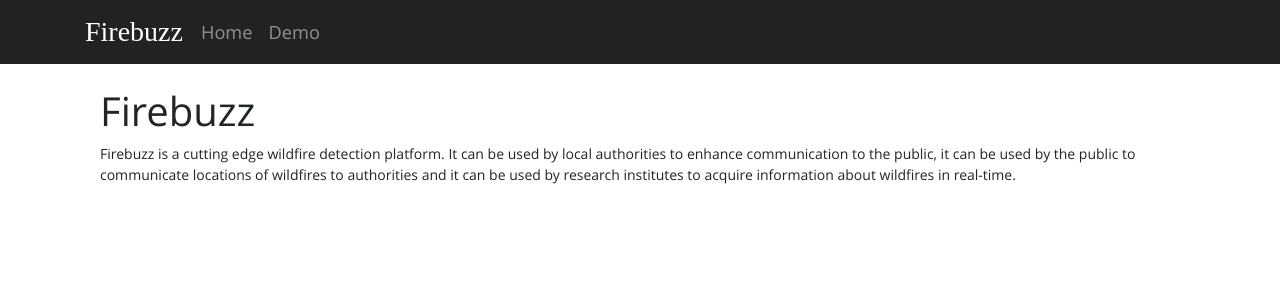
After one commit to rhbvkleef/Firebuzz, a Django app: template backend/templates/index.html in a window 1280 px wide. The commit adds this page. Shown: the top 300 px of the page. Run offline with Django 3.2, Linux system fonts and the light colour scheme; the template is opened without the code that fills it, so the values that code supplies are empty; style sheets or scripts are compiled from the project's sources; some libraries are stand-ins or nearby versions; some web fonts are replaced.

Commit message:
Added a homepage

```diff
--- a/backend/templates/base.html
+++ b/backend/templates/base.html
@@ -13,6 +13,9 @@
     <meta name="theme-color" content="#CB333B"/>
     <title>Firebuzz</title>
 
+    <link href="{% static "css/bootstrap.min.css" %}" rel="stylesheet">
+    <link href="{% static "css/lightbox.css" %}" rel="stylesheet">
+    <link href="{% static "css/all.min.css" %}" rel="stylesheet">
     {% block css %}
     {% endblock css %}
 
@@ -35,16 +38,14 @@
             <button class="navbar-toggler" type="button" data-toggle="collapse" data-target=".navbar-collapse" aria-controls="navbar-collapse" aria-expanded="false" aria-label="Toggle navigation">
                 <span class="navbar-toggler-icon"></span>
             </button>
-            <a class="navbar-brand" href="{{ home }}">
+            <a class="navbar-brand" href="{% url 'index' %}">
                 Firebuzz
             </a>
         </div>
         <div class="navbar-collapse collapse">
             <ul class="nav navbar-nav navbar-left">
-                <li><a class="nav-link" href="{{ home }}">Home</a>
-                </li>
-                <li ><a class="nav-link"
-                                                                                  href="www.google.com"></a></li>
+                <li><a class="nav-link" href="{% url 'index' %}">Home</a></li>
+                <li><a class="nav-link" href="{% url 'demo' %}">Demo</a></li>
             </ul>
         </div>
     </div>
--- /dev/null
+++ b/backend/templates/index.html
@@ -0,0 +1,16 @@
+{% extends 'base.html' %}
+{% load static %}
+
+{% block content %}
+    <div class="spacing"></div>
+    <div class="container">
+        <h1>Firebuzz</h1>
+        <p>
+            Firebuzz is a cutting edge wildfire detection platform. It can be
+            used by local authorities to enhance communication to the public,
+            it can be used by the public to communicate locations of wildfires
+            to authorities and it can be used by research institutes to acquire
+            information about wildfires in real-time.
+        </p>
+    </div>
+{% endblock %}
--- a/backend/templates/picker.html
+++ b/backend/templates/picker.html
@@ -2,9 +2,6 @@
 {% load static %}
 
 {% block css %}
-    <link href="{% static "css/bootstrap.min.css" %}" rel="stylesheet">
-    <link href="{% static "css/lightbox.css" %}" rel="stylesheet">
-    <link href="{% static "css/all.min.css" %}" rel="stylesheet">
     <link rel="stylesheet" href="https://unpkg.com/leaflet@1.3.4/dist/leaflet.css"
           integrity="sha512-puBpdR0798OZvTTbP4A8Ix/l+A4dHDD0DGqYW6RQ+9jxkRFclaxxQb/SJAWZfWAkuyeQUytO7+7N4QKrDh+drA=="
           crossorigin=""/>
--- a/backend/urls.py
+++ b/backend/urls.py
@@ -16,9 +16,10 @@ Including another URLconf
 from django.contrib import admin
 from django.urls import path
 
-from .views import PickLocation
+from .views import PickLocation, index
 
 urlpatterns = [
     path('admin/', admin.site.urls),
-    path('', PickLocation.as_view())
+    path('demo/', PickLocation.as_view(), name='demo'),
+    path('', index, name='index'),
 ]
--- a/backend/views.py
+++ b/backend/views.py
@@ -19,3 +19,7 @@ class PickLocation(View):
         points = PointModel.objects.all()
         return HttpResponse(render(request, 'picker.html',
                                    context={"points": points}))
+
+
+def index(request):
+    return HttpResponse(render(request, 'index.html', {}))
```
